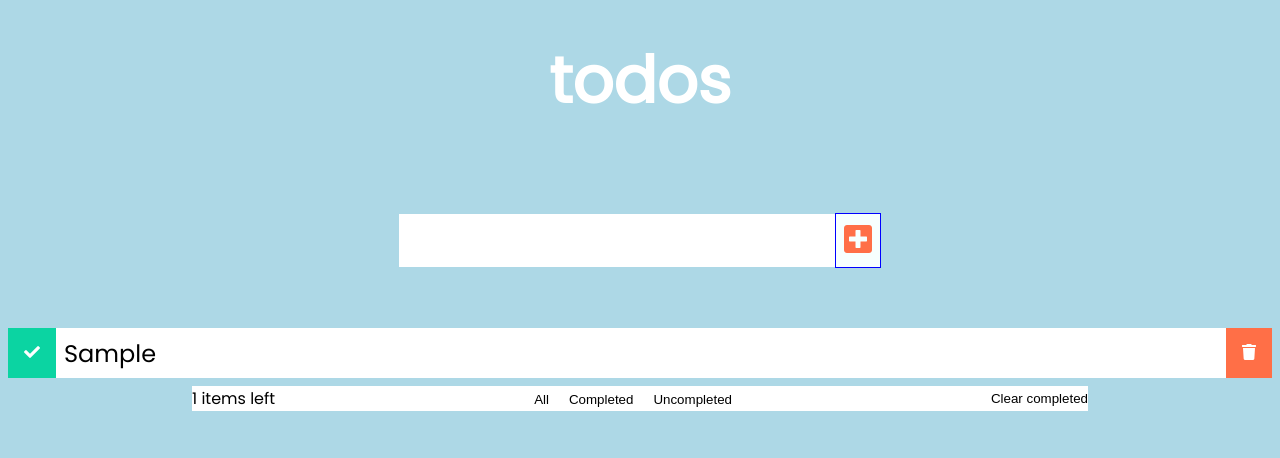
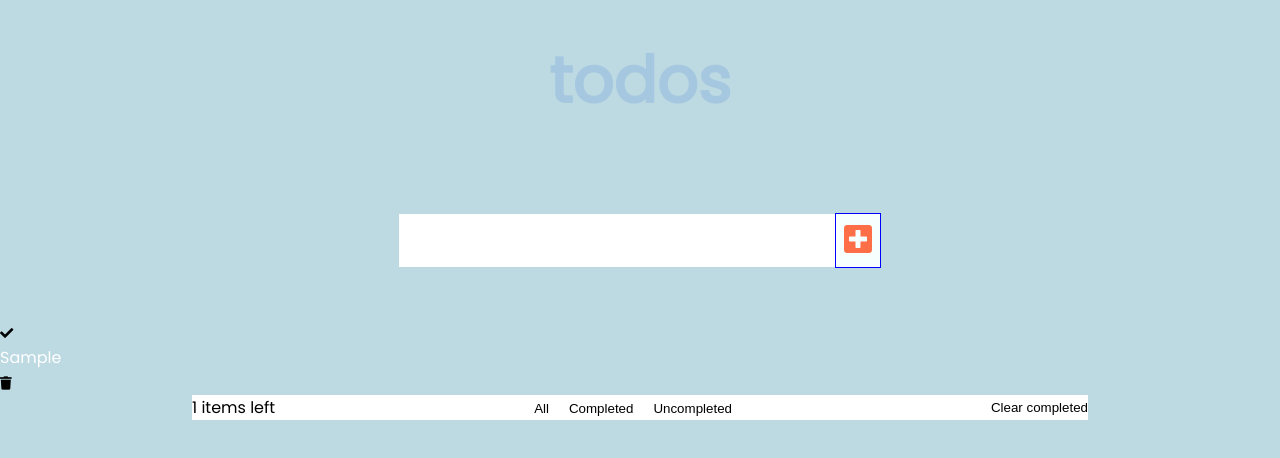
Before and after one commit to alxkho/todo-list, a React (Create React App) app: page / in a window 1280 px wide. Both pictures are taken after typing "Sample" into the empty fields and a click on the button 858 px from the left and 240 px from the top of the page. Shown: the top 458 px of the page. Built offline with nearby package versions, Linux system fonts and the light colour scheme.

Commit message:
delete old style

```diff
--- a/src/App.css
+++ b/src/App.css
@@ -1,16 +1,29 @@
 * {
   margin: 0;
   padding: 0;
-    box-sizing: border-box;
+  /* box-sizing: border-box; */
 }
+
 body {
-    background: lightblue;
+  background: rgb(189, 217, 226);
   color: white;
   font-family: "Poppins", sans-serif;
   min-height: 100vh;
 }
+
+.todoapp {
+  background: #fff;
+  top: 150px;
+  margin: auto;
+  max-width: 80%;
+
+  align-items: center;
+  position: relative;
+}
+
 header {
   font-size: 2rem;
+  color: #a5c8e0;
 }
 
 header,
@@ -20,6 +33,7 @@
   justify-content: center;
   align-items: center;
 }
+
 form input,
 form button {
   padding: 0.5rem;
@@ -27,16 +41,19 @@
   border: none;
   background: white;
 }
+
 form button {
   color: #ff6f47;
   background: #f7fffe;
   cursor: pointer;
   transition: all 0.3s ease;
 }
+
 form button:hover {
   background: #ff6f47;
   color: white;
 }
+
 .todo-container {
   display: flex;
   justify-content: center;
@@ -47,93 +64,3 @@
   min-width: 30%;
   list-style: none;
 }
-
-  .todo {
-    margin: 0.5rem;
-    background: white;
-    font-size: 1.5rem;
-    color: black;
-    display: flex;
-    justify-content: space-between;
-    align-items: center;
-    transition: all 1s ease;
-  }
-  .filter-todo {
-    padding: 1rem;
-  }
-  .todo li {
-    flex: 1;
-  }
-
-  .trash-btn,
-  .complete-btn {
-    background: #ff6f47;
-    color: white;
-    border: none;
-    padding: 1rem;
-    cursor: pointer;
-    font-size: 1rem;
-  }
-  .complete-btn {
-    background: rgb(11, 212, 162);
-  }
-  .todo-item {
-    padding: 0rem 0.5rem;
-  }
-
-  .fa-trash,
-  .fa-check {
-    pointer-events: none;
-  }
-
-  .fall {
-    transform: translateY(10rem) rotateZ(20deg);
-    opacity: 0;
-  }
-
-  .completed {
-    text-decoration: line-through;
-    opacity: 0.5;
-  }
-
-  /*CUSTOM SELECTOR */
-  select {
-    -webkit-appearance: none;
-    -moz-appearance: none;
-    -ms-appearance: none;
-    appearance: none;
-    outline: 0;
-    box-shadow: none;
-    border: 0 !important;
-    background-image: none;
-  }
-
-  /* Custom Select */
-  .select {
-    margin: 1rem;
-    position: relative;
-    overflow: hidden;
-  }
-  select {
-    color: #ff6f47;
-    font-family: "Poppins", sans-serif;
-    cursor: pointer;
-    width: 12rem;
-  }
-  /* Arrow */
-  .select::after {
-    content: "\25BC";
-    position: absolute;
-    top: 0;
-    right: 0;
-    padding: 1rem;
-    background: #ff6f47;
-    cursor: pointer;
-    pointer-events: none;
-  }
-  /* Transition */
-  /*
-  .select:hover::after {
-    transform: scale(1.5);
-  }
-  */
```
Lines whose indentation alone changed are shown as unchanged.
